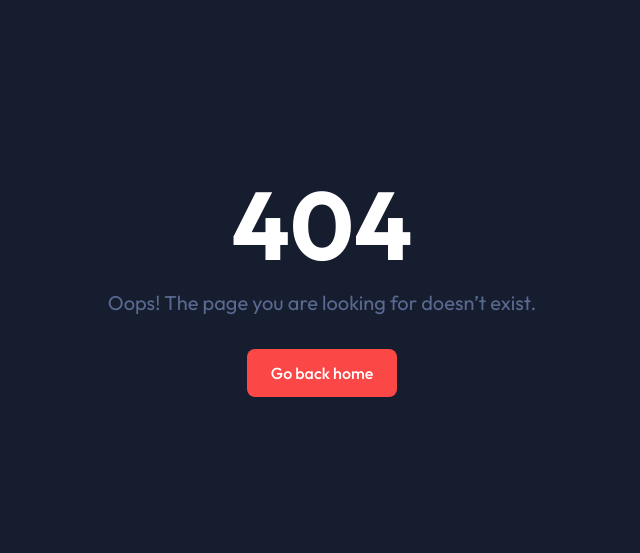
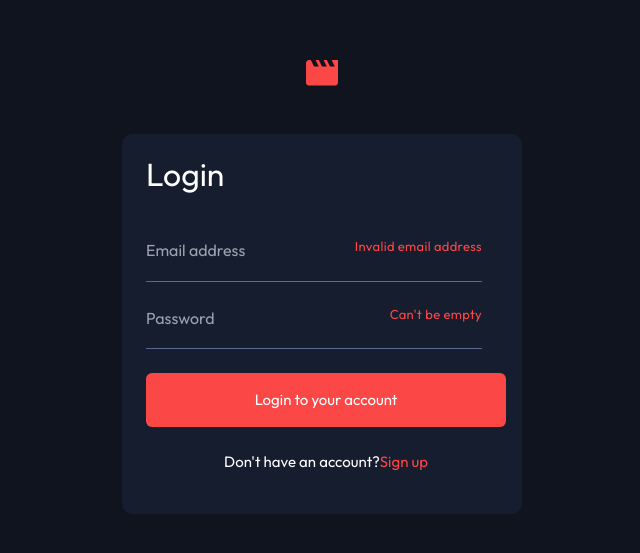
Before and after one commit to Isaacayomi/Entertainment-web-app, a React (Vite) app: page /login in a window 1280 px wide. Before the commit this address had no page. Shown: the part 113-666 px from the top of the page, without its empty margins (318-958 px from the left). Built offline with nearby package versions, Linux system fonts and the light colour scheme.

Commit message:
feat: add Login and SignUp components with form handling; update App routing and introduce AuthPrompt, Button, and ErrorMessage UI components

```diff
--- a/package.json
+++ b/package.json
@@ -16,6 +16,7 @@
     "@tanstack/react-query-devtools": "^5.89.0",
     "react": "^19.1.1",
     "react-dom": "^19.1.1",
+    "react-hook-form": "^7.63.0",
     "react-hot-toast": "^2.6.0",
     "react-icons": "^5.5.0",
     "react-router-dom": "^6.3.0",
--- a/src/App.tsx
+++ b/src/App.tsx
@@ -7,6 +7,8 @@ import AppLayout from "./ui/AppLayout";
 import { QueryClient, QueryClientProvider } from "@tanstack/react-query";
 import { ReactQueryDevtools } from "@tanstack/react-query-devtools";
 import PageNotFound from "./ui/PageNotFound";
+import Login from "./features/authentication/Login";
+import SignUp from "./features/authentication/SignUp";
 
 function App() {
   const queryClient = new QueryClient({
@@ -28,6 +30,8 @@ function App() {
             <Route element={<Series />} path="series" />
             <Route element={<Bookmark />} path="bookmarks" />
           </Route>
+          <Route element={<Login />} path="login" />
+          <Route element={<SignUp />} path="signup" />
           <Route element={<PageNotFound />} path="*" />
         </Routes>
       </BrowserRouter>
--- /dev/null
+++ b/src/features/authentication/Login.tsx
@@ -0,0 +1,42 @@
+import { Link } from "react-router-dom";
+import AuthPrompt from "../../ui/AuthPrompt";
+import Button from "../../ui/Button";
+import ErrorMessage from "../../ui/ErrorMessage";
+
+function Login() {
+  return (
+    <div className="flex h-screen flex-col items-center justify-center gap-4 bg-darkBlue font-outfit">
+      <img src="/favicon-32x32.svg" alt="App Logo" className="mb-8" />
+      <form className="flex w-full max-w-[20.4375rem] flex-col rounded-[0.625rem] bg-semiDarkBlue p-4 pl-6 md:max-w-[25rem]">
+        <h2 className="tracking-[ -0.03125rem] pb-10 font-outfit text-[2rem] font-normal text-white">
+          Login
+        </h2>
+        <div className="mb-6 flex w-full max-w-[17.4375rem] items-start justify-between border-b border-b-grayishBlue focus-within:border-b-white md:max-w-[21rem] md:text-nowrap">
+          <input
+            type="email"
+            placeholder="Email address"
+            className="w-full bg-transparent pb-[1.13rem] text-white focus:outline-none"
+          />
+          <ErrorMessage>Invalid email address</ErrorMessage>
+        </div>
+
+        <div className="mb-6 flex w-full max-w-[17.4375rem] items-start justify-between border-b border-b-grayishBlue focus-within:border-b-white md:max-w-[21rem] md:text-nowrap">
+          <input
+            type="password"
+            placeholder="Password"
+            className="w-full bg-transparent pb-[1.13rem] text-white focus:outline-none"
+          />
+          <ErrorMessage>Can't be empty</ErrorMessage>
+        </div>
+        <Button>Login to your account</Button>
+        <AuthPrompt>
+          Don't have an account?
+          <Link to="/signup">
+            <span className="cursor-pointer text-red">Sign up</span>
+          </Link>
+        </AuthPrompt>
+      </form>
+    </div>
+  );
+}
+export default Login;
--- /dev/null
+++ b/src/features/authentication/SignUp.tsx
@@ -0,0 +1,51 @@
+import { Link } from "react-router-dom";
+import AuthPrompt from "../../ui/AuthPrompt";
+import Button from "../../ui/Button";
+import ErrorMessage from "../../ui/ErrorMessage";
+
+function SignUp() {
+  return (
+    <div className="flex h-screen flex-col items-center justify-center gap-4 bg-darkBlue font-outfit">
+      <img src="/favicon-32x32.svg" alt="App Logo" className="mb-8" />
+      <form className="flex w-full max-w-[20.4375rem] flex-col rounded-[0.625rem] bg-semiDarkBlue p-4 pl-6 md:max-w-[25rem]">
+        <h2 className="tracking-[ -0.03125rem] pb-10 font-outfit text-[2rem] font-normal text-white">
+          Sign Up
+        </h2>
+        <div className="mb-6 flex w-full max-w-[17.4375rem] items-start justify-between border-b border-b-grayishBlue focus-within:border-b-white md:max-w-[21rem] md:text-nowrap">
+          <input
+            type="email"
+            placeholder="Email address"
+            className="w-full bg-transparent pb-[1.13rem] text-white focus:outline-none"
+          />
+          <ErrorMessage>Invalid email address</ErrorMessage>
+        </div>
+
+        <div className="mb-6 flex w-full max-w-[17.4375rem] items-start justify-between border-b border-b-grayishBlue focus-within:border-b-white md:max-w-[21rem] md:text-nowrap">
+          <input
+            type="password"
+            placeholder="Password"
+            className="w-full bg-transparent pb-[1.13rem] text-white focus:outline-none"
+          />
+          <ErrorMessage>Can't be empty</ErrorMessage>
+        </div>
+
+        <div className="mb-6 flex w-full max-w-[17.4375rem] items-start justify-between border-b border-b-grayishBlue focus-within:border-b-white md:max-w-[21rem] md:text-nowrap">
+          <input
+            type="password"
+            placeholder="Repeat password"
+            className="w-full bg-transparent pb-[1.13rem] text-white focus:outline-none"
+          />
+          <ErrorMessage>Password does not match</ErrorMessage>
+        </div>
+        <Button>Login to your account</Button>
+        <AuthPrompt>
+          Don't have an account?{" "}
+          <Link to="/login">
+            <span className="cursor-pointer text-red">Login</span>
+          </Link>
+        </AuthPrompt>
+      </form>
+    </div>
+  );
+}
+export default SignUp;
--- a/src/types.ts
+++ b/src/types.ts
@@ -28,6 +28,10 @@ export type HeadingProp = {
   children: React.ReactNode;
 };
 
+export type ButtonProp = {
+  children: React.ReactNode;
+};
+
 export type PlayIconProps = {
   className: string;
 };
--- /dev/null
+++ b/src/ui/AuthPrompt.tsx
@@ -0,0 +1,10 @@
+import { ButtonProp } from "types";
+
+function AuthPrompt({ children }: ButtonProp) {
+  return (
+    <p className="pb-6 text-center font-outfit text-[0.9375rem] font-normal text-white">
+      {children}
+    </p>
+  );
+}
+export default AuthPrompt;
--- /dev/null
+++ b/src/ui/Button.tsx
@@ -0,0 +1,11 @@
+import { ButtonProp } from "types";
+
+function Button({ children }: ButtonProp) {
+  return (
+    <button className="mb-6 rounded-[0.375rem] bg-red p-4 font-outfit text-[0.9375rem] font-normal text-white transition-all delay-75 hover:bg-white hover:text-semiDarkBlue">
+      {children}
+    </button>
+  );
+}
+
+export default Button;
--- /dev/null
+++ b/src/ui/ErrorMessage.tsx
@@ -0,0 +1,8 @@
+function ErrorMessage({ children }: { children: React.ReactNode }) {
+  return (
+    <p className="text-right text-xs font-normal tracking-wide text-red md:text-[0.8125rem]">
+      {children}
+    </p>
+  );
+}
+export default ErrorMessage;
```
Also changed, not shown: 1 other file (tests, documents, lock files or other folders).
